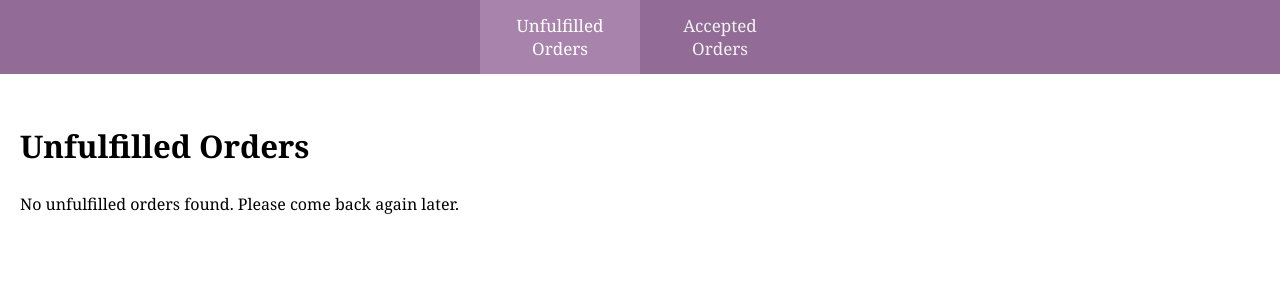
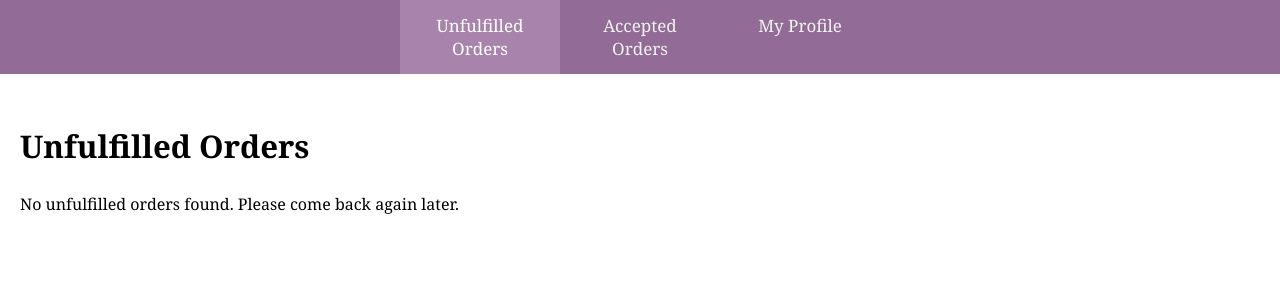
Before and after one commit to Absimpthe/newDatabase, a PHP site: page /dashboard.html in a window 1280 px wide. Shown: the top 300 px of the page. Run offline with PHP 8.4, Linux system fonts and the light colour scheme; data that the repository does not hold is empty.

Commit message:
added driver profile

```diff
--- a/admin/admin_panel.css
+++ b/admin/admin_panel.css
@@ -57,7 +57,6 @@ body {
     margin-top: 20px;
     margin-left: 50px;
 }
-
 
 .container {
     display: flex;
@@ -158,7 +157,6 @@ body {
   width:65%;
   padding: 10px;
   margin: 5px;
-
 }
 
 #submit-btn {
--- a/dashboard.html
+++ b/dashboard.html
@@ -5,12 +5,15 @@
     <meta name="viewport" content="width=device-width, initial-scale=1.0">
     <title>Your Dashboard</title>
     <link rel="stylesheet" href="dashboard.css">
+    <script src="censor_details.js" defer></script>
+    <script src="profile.js" defer></script>
 </head>
 <body>
     <header>
         <div class="topnav">
             <a id="unfulfilled-tab" class="active" href="#unfulfilled-orders">Unfulfilled Orders</a>
             <a id="accepted-tab" href="#accepted-orders">Accepted Orders</a>
+            <a id="profile" href="profile.html">My Profile</a>
         </div>
     </header>
     <section id="unfulfilled-orders" class="content active">
--- a/initial_data.sql
+++ b/initial_data.sql
@@ -66,7 +66,7 @@ INSERT INTO users (Username, UserPassword, Address, EmailAddress, PhoneNumber, U
 ('NawfalNazzeeeeeem', 'gigaChad123', '101 UNM, Semenyih', 'weddingWitch@gmail.com', '014-5678999', 'Customer'),
 ('marksim_Skobun', 'iHateCornSoup', '123 UNM, Semenyih', 'alamak@gmail.com', '010-0100100', 'Customer'),
 ('itsaMeMario', 'MammaMia1', '120 Castle, Mushroom Kingdom', 'mario@gmail.com', '012-0003293', 'Driver'),
-('JohnDoe', 'PlainJane0', '222 Average Street', 'placeholder@gmail.com', '000-0000000', 'Driver');
+('JohnDoe', 'PlainJane0', '222 Average Street', 'placeholder@gmail.com', '019-8765432', 'Driver');
 
 INSERT INTO drivers (DriverID, CarPlateNo, DriverRating) VALUES
 (6, 'MARIO69', 0),
```
Lines whose indentation alone changed are shown as unchanged.
